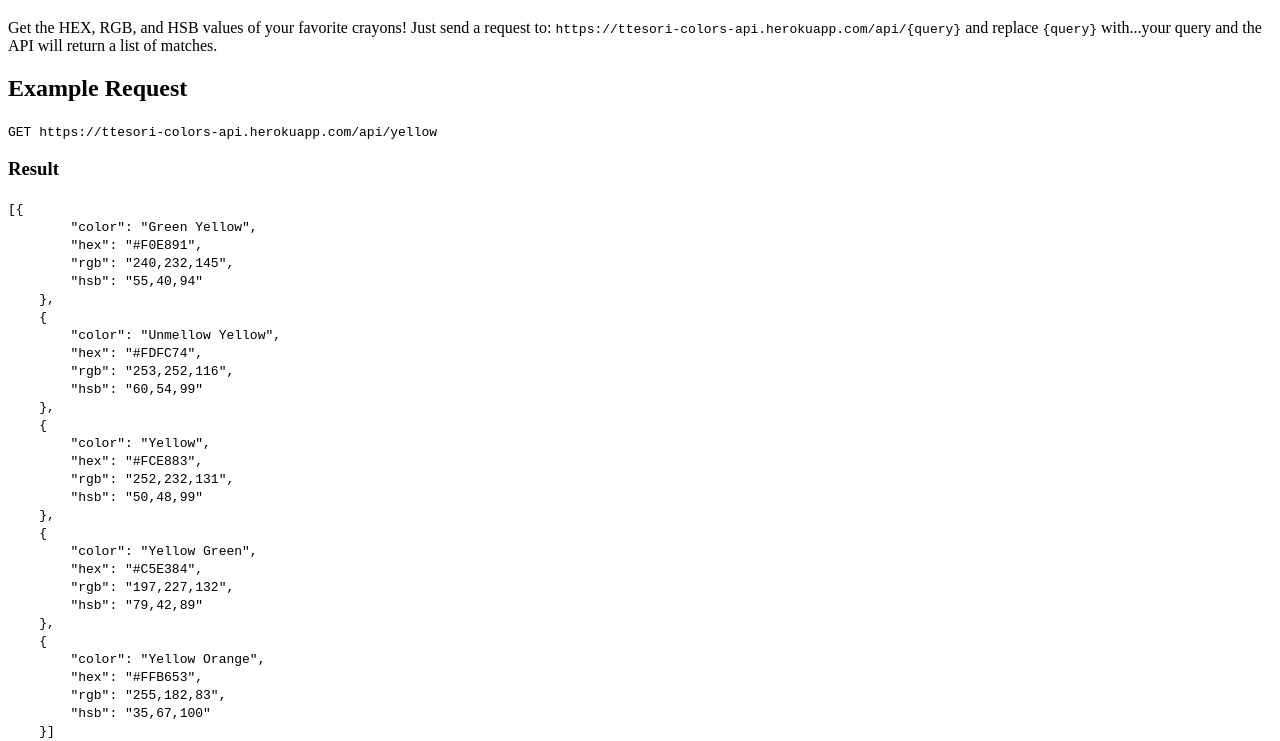
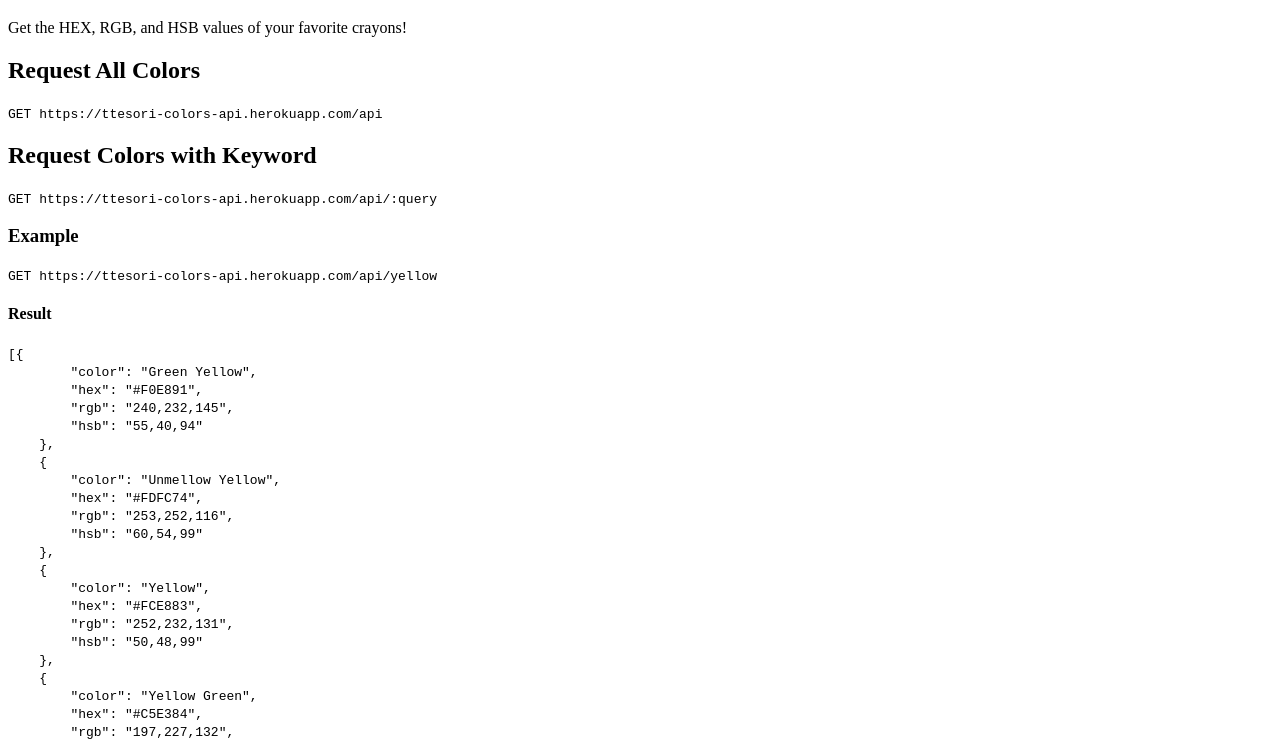
Before and after one commit to Ttesori/api-colors, a website: page index.html in a window 1280 px wide. Shown: the part 61-802 px from the top of the page. Drawn offline with Linux system fonts and the light colour scheme.

Commit message:
Update docs

```diff
--- a/index.html
+++ b/index.html
@@ -10,13 +10,14 @@
 
 <body>
   <h1>Crayola Colors API</h1>
-  <p>Get the HEX, RGB, and HSB values of your favorite crayons! Just send a request to:
-    <code>https://ttesori-colors-api.herokuapp.com/api/{query}</code> and replace <code>{query}</code> with...your query
-    and the API will return a list of matches.
-  </p>
-  <h2>Example Request</h2>
+  <p>Get the HEX, RGB, and HSB values of your favorite crayons!</p>
+  <h2>Request All Colors</h2>
+  <p><code>GET https://ttesori-colors-api.herokuapp.com/api</code></p>
+  <h2>Request Colors with Keyword</h2>
+  <p><code>GET https://ttesori-colors-api.herokuapp.com/api/:query</code></p>
+  <h3>Example</h3>
   <p><code>GET https://ttesori-colors-api.herokuapp.com/api/yellow</code></p>
-  <h3>Result</h3>
+  <h4>Result</h4>
   <p>
     <code style="white-space:pre">[{
         "color": "Green Yellow",
```
